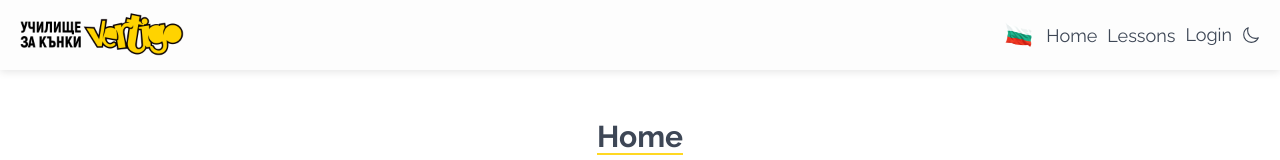
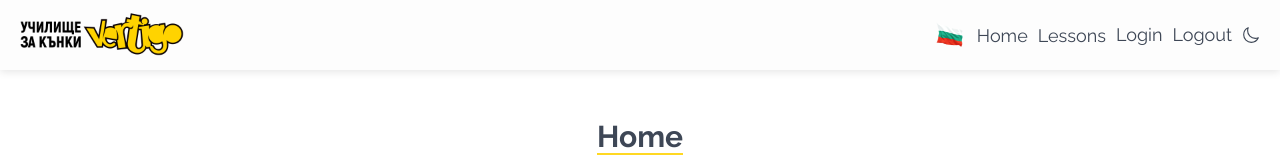
Before and after one commit to yuchormanski/roleri.bg-app, a React (Vite) app in the folder client/: page /home in a window 1280 px wide. Shown: the top 160 px of the page. Built offline with nearby package versions, Linux system fonts and the light colour scheme.

Commit message:
added temp logout link

```diff
--- a/client/src/languages/languageEn.js
+++ b/client/src/languages/languageEn.js
@@ -2,6 +2,7 @@ export const EN = {
   home: "Home",
   lessons: "Lessons",
   login: "Login",
+  logout: "Logout",
   register: "Register",
   forgotten: "Forgotten password",
   news: "News",
--- a/client/src/ui/navigation/Navigation.jsx
+++ b/client/src/ui/navigation/Navigation.jsx
@@ -22,7 +22,6 @@ function Navigation({ onLogin }) {
       <Button to={"/"}>
         <div className={styles.logo}>
           <img
-            // className={styles.logoImg}
             style={isDark ? { opacity: "0.8" } : null}
             src={src}
             alt="Училище за кънки Вертиго"
--- a/client/src/ui/navigation/NavigationMenu.jsx
+++ b/client/src/ui/navigation/NavigationMenu.jsx
@@ -13,10 +13,11 @@ function NavigationMenu({ onLogin, isMobile = true, toggleMobile }) {
 
   return (
     <>
+      {/* next line is for keeping nav menu closed on initial render.
+      If missing the menu will be permanently open */}
       {isMobile && (
         <div
-          className={styles.menuPanel}
-          style={isDark ? { border: "1px solid var(--input-border)" } : null}
+          className={`${styles.menuPanel} ${isDark && styles.isMobileBorder}`}
         >
           <button onClick={langChanger} className={styles.lang}>
             {language ? (
@@ -58,6 +59,17 @@ function NavigationMenu({ onLogin, isMobile = true, toggleMobile }) {
               </button>
             </li>
             <li className={styles.listItem}>
+              <button
+                onClick={() => {
+                  onLogin();
+                  toggleMobile();
+                }}
+                className={styles.listItemBtn}
+              >
+                {lang.logout}
+              </button>
+            </li>
+            <li className={styles.listItem}>
               <div className={`${styles.listItemBtn}`}>
                 <button className={`${styles.iconBtn}`} onClick={themeToggle}>
                   {isDark ? <IoSunnyOutline /> : <IoMoonOutline />}
--- a/client/src/ui/navigation/NavigationMenu.module.css
+++ b/client/src/ui/navigation/NavigationMenu.module.css
@@ -69,7 +69,6 @@
   .link:visited,
   .listItemBtn,
   .iconBtn {
-    /* color: var(--color-nav-link); */
     color: #ededed;
   }
 
@@ -87,6 +86,9 @@
     margin-bottom: 0.3rem;
     height: 25px;
   }
+  .isMobileBorder {
+    border: 1px solid var(--input-border);
+  }
 }
 @media (max-width: 600px) {
   .logo {
```
Also changed, not shown: client/src/services/language.js (deleted, +0 -11 lines).
